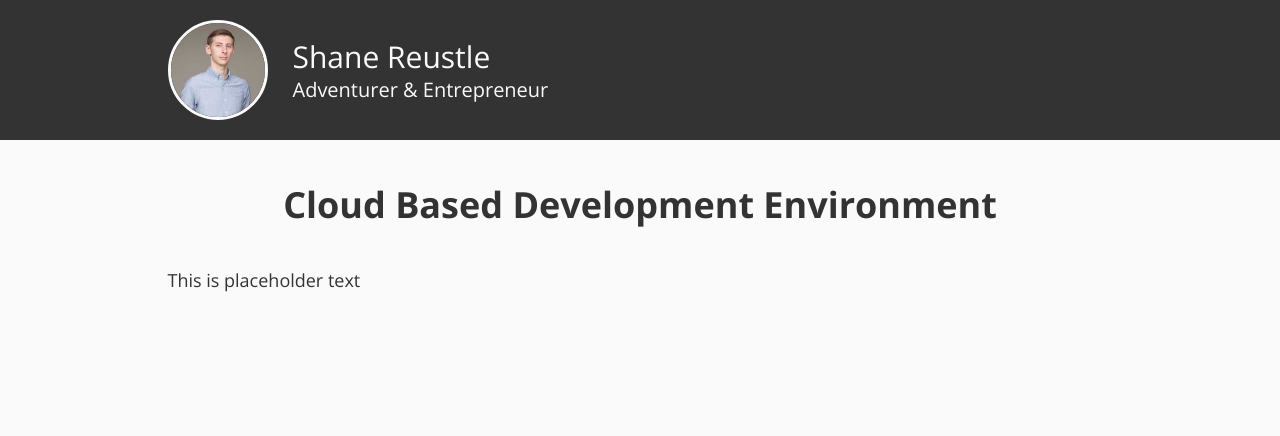
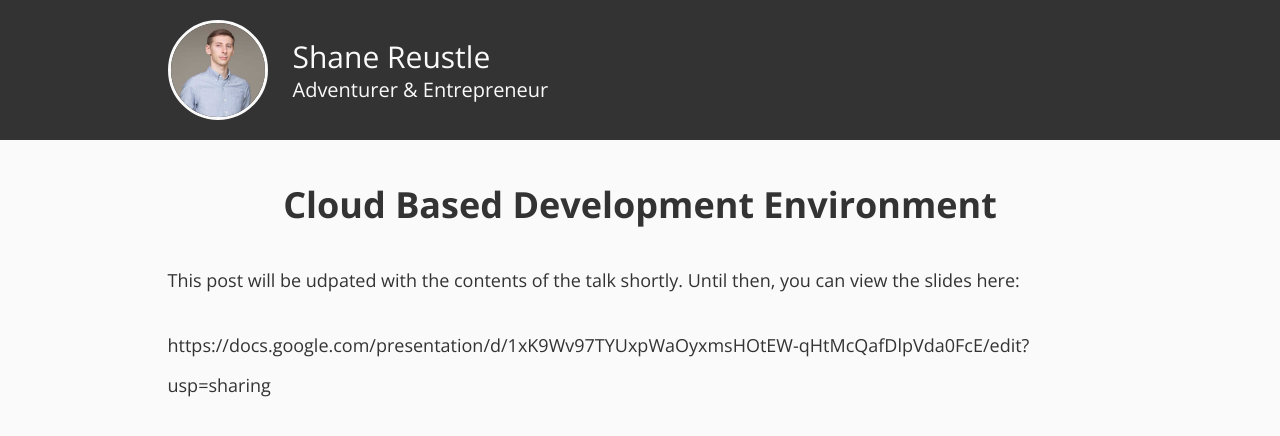
Before and after one commit to reustle/reustle, a Jekyll site: the page built from _posts/2019-08-06-cloud-dev.md, in a window 1280 px wide. Shown: the top 436 px of the page. Built offline with Jekyll 4.4.1, drawn with Linux system fonts in a browser that asks for light colours.

Commit message:
Update 2019-08-06-cloud-dev.md

```diff
--- a/_posts/2019-08-06-cloud-dev.md
+++ b/_posts/2019-08-06-cloud-dev.md
@@ -4,4 +4,6 @@ permalink: cloud-dev.html
 layout: post
 ---
 
-This is placeholder text
+This post will be udpated with the contents of the talk shortly. Until then, you can view the slides here:
+
+https://docs.google.com/presentation/d/1xK9Wv97TYUxpWaOyxmsHOtEW-qHtMcQafDlpVda0FcE/edit?usp=sharing
```
